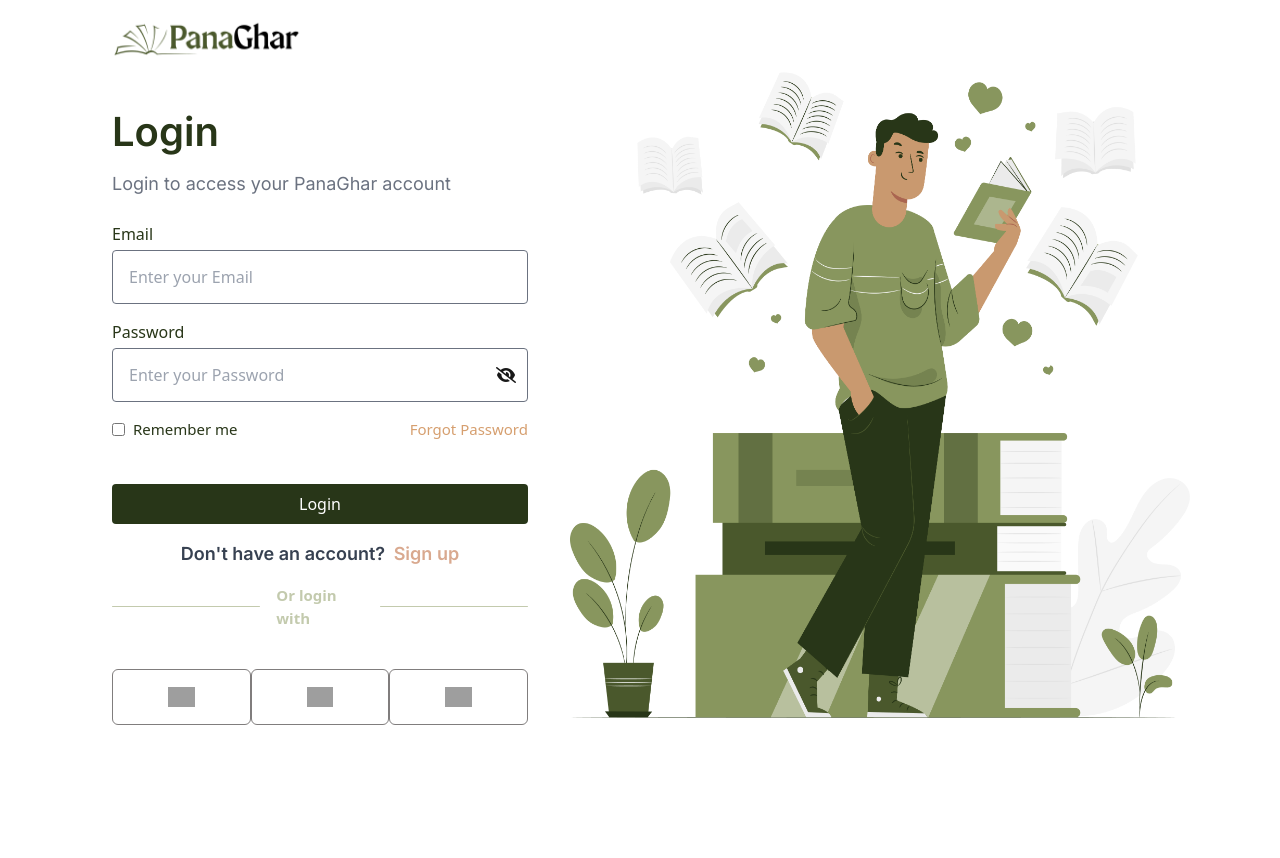
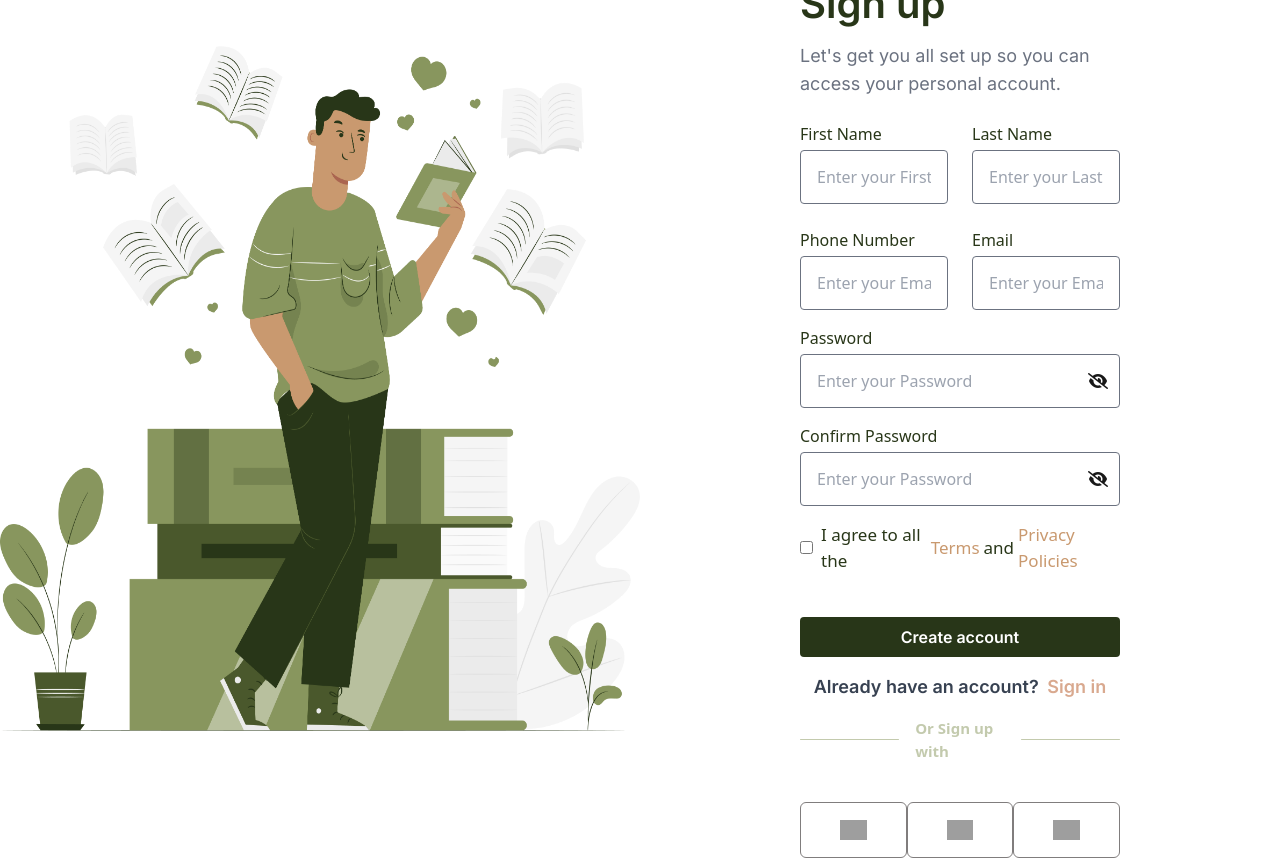
Before and after one commit to AchhyutB/Project1-PanaGhar, a website: page sign_up.html in a window 1280 px wide. Before the commit the page ends 800 px from the top, so only its background shows below. Drawn offline with nearby package versions, Linux system fonts and the light colour scheme; grey boxes are pictures that could not be loaded.

Commit message:
made signup page

```diff
--- a/index.html
+++ b/sign_up.html
@@ -23,25 +23,67 @@
 
   <body class="bg-white font-sans">
     <div class="h-[92vh] flex">
-      <!-- Left side (Login Form) -->
+    <!-- Left side (Vector Image) -->
+    <div class="lg:w-1/2 hidden lg:flex justify-center items-center">
+      <img
+        class="lg:w-[690px] h-[700px] mt-[25px]"
+        src="assets/illustration_login.png"
+        alt="Login Illustration"
+      />
+    </div>
+      <!-- Right side (Login Form) -->
       <div
-        class="lg:w-1/2 flex flex-col justify-center lg:px-28 md:px-16 sm:px-10 px-6 w-full"
+        class="lg:w-1/2 flex flex-col justify-center lg:px-40 md:px-16 sm:px-10 px-6 w-full"
       >
         <img
           src="assets/green_logo.png"
           alt=""
-          class="w-[190px] h-[59px] mb-8"
+          class="w-[210px] h-[68px] mb-8"
         />
         <h1
           class="text-[40px] font-semibold text-[#283618] mb-2 font-['Inter']"
         >
-          Login
+          Sign up
         </h1>
         <p class="text-gray-500 mb-6 text-lg font-['Inter']">
-          Login to access your PanaGhar account
+          Let's get you all set up so you can access your personal account.
         </p>
 
         <form class="space-y-4">
+            <div id="grid-container" class="flex flex-col gap-6 lg:grid lg:grid-cols-2">
+                          <!-- First-Name -->
+           <div>
+            <label class="block text-[16px] mb-1 font-medium text-[#283618]"
+              >First Name</label
+            >
+            <input
+              type="fname"
+              placeholder="Enter your First Name"
+              class="w-full border border-gray-500 rounded px-4 py-3.5 focus:outline-none focus:ring-2 focus:ring-[#283618]"
+            />
+          </div>
+          <!-- Last-Name -->
+           <div>
+            <label class="block text-[16px] mb-1 font-medium text-[#283618]"
+              >Last Name</label
+            >
+            <input
+              type="lname"
+              placeholder="Enter your Last Name"
+              class="w-full border border-gray-500 rounded px-4 py-3.5 focus:outline-none focus:ring-2 focus:ring-[#283618]"
+            />
+          </div>
+          <!-- Phone-no -->
+           <div>
+            <label class="block text-[16px] mb-1 font-medium text-[#283618]"
+              >Phone Number</label
+            >
+            <input
+              type="tel"
+              placeholder="Enter your Email"
+              class="w-full border border-gray-500 rounded px-4 py-3.5 focus:outline-none focus:ring-2 focus:ring-[#283618]"
+            />
+          </div>
           <!-- Email -->
           <div>
             <label class="block text-[16px] mb-1 font-medium text-[#283618]"
@@ -53,6 +95,7 @@
               class="w-full border border-gray-500 rounded px-4 py-3.5 focus:outline-none focus:ring-2 focus:ring-[#283618]"
             />
           </div>
+            </div>
           <!-- Password -->
           <div>
             <label class="block text-[16px] font-medium mb-1 text-[#283618]"
@@ -77,44 +120,67 @@
             </div>
           </div>
 
-          <!-- Remember Me and Forgot -->
+          <!-- Confirm Password -->
+           <div>
+            <label class="block text-[16px] font-medium mb-1 text-[#283618]"
+              >Confirm Password</label
+            >
+            <div class="relative">
+              <input
+                id="password"
+                type="password"
+                placeholder="Enter your Password"
+                class="w-full border border-gray-500 rounded px-4 py-3.5 focus:outline-none focus:ring-2 focus:ring-[#2C3812]"
+              />
+              <span
+                onclick="togglePassword()"
+                class="absolute right-3 top-1/2 transform -translate-y-1/2 text-gray-500 cursor-pointer"
+              >
+                <i
+                  id="eye-icon"
+                  class="fa-solid fa-eye-slash opacity-90 text-black"
+                ></i>
+              </span>
+            </div>
+          </div>
+
+          <!-- Terms and conditions -->
           <div
-            class="flex justify-between items-center text-[15px] font-medium text-[#283618]"
+            class="flex justify-between items-center text-[17px] font-medium text-[#283618]"
           >
             <label class="flex items-center mb-7">
-              <input type="checkbox" class="mr-2 text-center" /> Remember me
+              <input type="checkbox" class="mr-2 text-center" />I agree to all the <span class="text-[#C9996F] mx-1" >Terms </span> and <span class="text-[#C9996F] mx-1" > Privacy Policies</span>
             </label>
-            <a href="#" class="text-[#d69f6f] mb-7">Forgot Password</a>
           </div>
 
-          <!-- Login Button -->
+          <!-- Create Account -->
           <button
             type="submit"
-            class="w-full bg-[#283618] text-white pt-[8px] pb-[8px] pr-[14px] pl-[14px] rounded hover:bg-[#212419] transition"
+            class="w-full bg-[#283618] text-white pt-[8px] pb-[8px] pr-[14px] pl-[14px] rounded hover:bg-[#212419] transition font-['Inter'] font-semibold"
           >
-            Login
+            Create account
           </button>
 
           <!-- Signup Link -->
           <p
             class="text-lg font-semibold text-center text-gray-700 font-['Inter']"
           >
-            Don't have an account?
+            Already have an account?
             <a
-              href="#"
+              href="sign_in.html"
               class="text-[#D9A98F] ml-1 text-lg font-semibold font-['Inter']"
-              >Sign up</a
+              >Sign in</a
             >
           </p>
 
-          <!-- Or login with -->
+          <!-- Or Signup with -->
           <div class="flex items-center justify-center mt-8 pb-6 opacity-50">
             <!-- Left Line -->
             <div class="w-[40%] border-t border-[#88965E] rounded-[10px]"></div>
 
             <!-- Center Text -->
             <span class="mx-4 text-[15px] font-semibold text-[#88965E]">
-              Or login with
+              Or Sign up with
             </span>
             <!-- Right Line -->
             <div class="w-[40%] border-t border-[#88965E] rounded-[14px]"></div>
@@ -159,13 +225,6 @@
           </div>
         </form>
       </div>
-      <div class="lg:w-1/2 hidden lg:flex justify-center items-center">
-  <img
-    class="lg:w-[620px] h-[660px] mt-[40px] mr-[160px]"
-    src="assets/illustration_login.png"
-    alt="Login Illustration"
-  />
-</div>
     </div>
   </body>
   <script src="script.js"></script>
```
Also changed, not shown: sign_in.html (added, +172 -0 lines).
